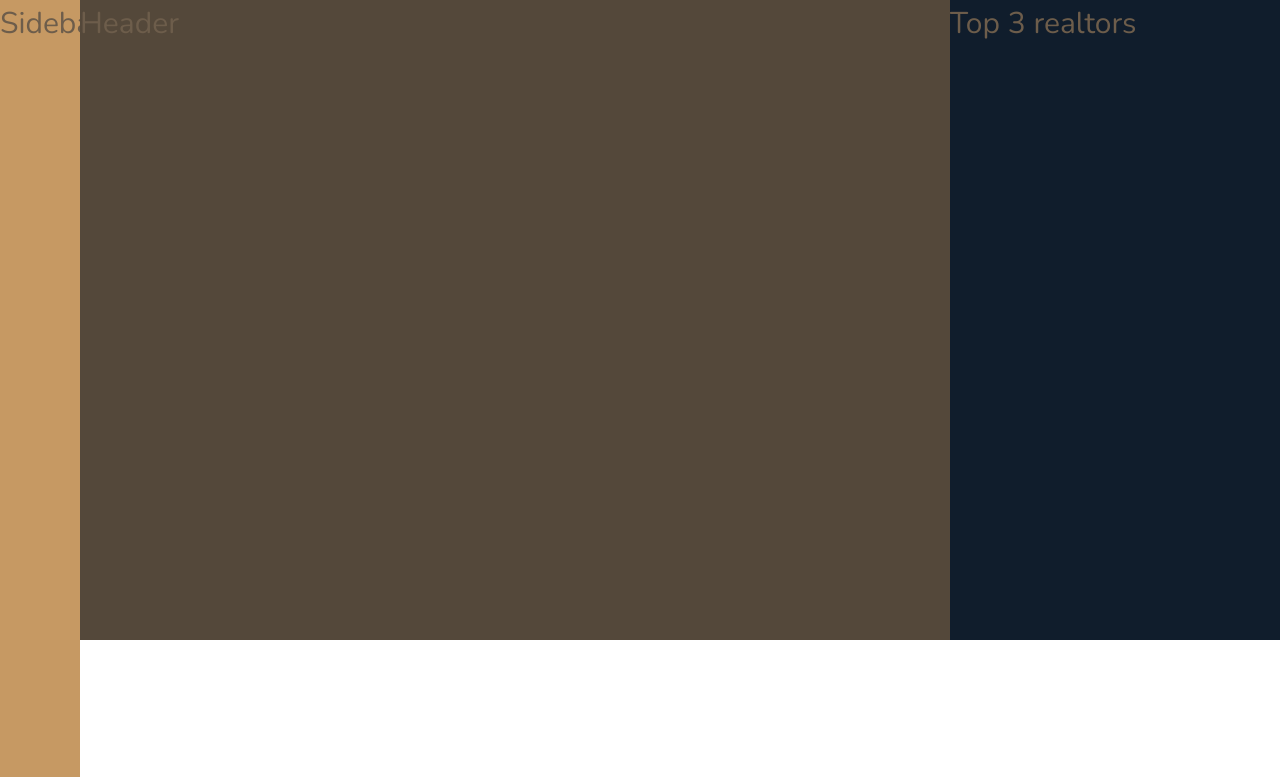
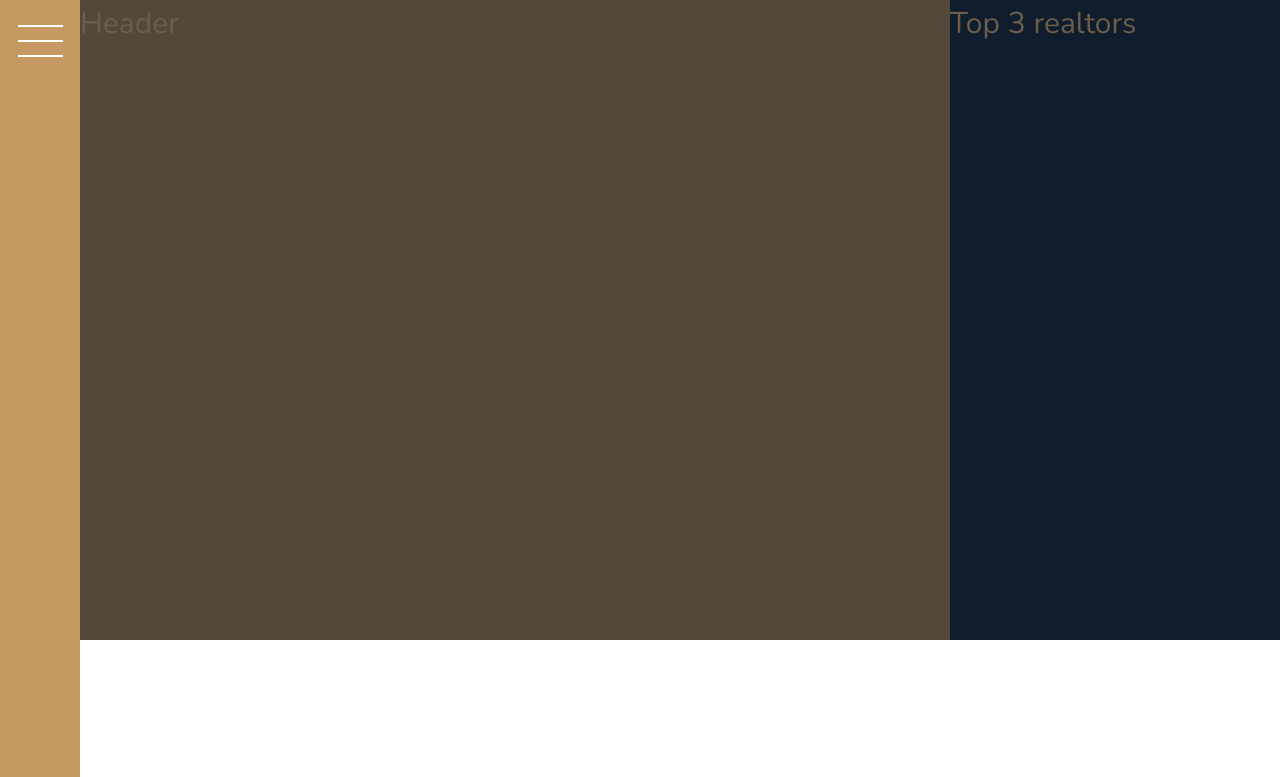
Before and after one commit to tundeszne/nexter, a website: page index.html in a window 1280 px wide. Shown: the top 777 px of the page. Drawn offline with nearby package versions, Linux system fonts and the light colour scheme.

Commit message:
create sidebar button

```diff
--- a/index.html
+++ b/index.html
@@ -15,7 +15,9 @@
     <title>nexter &mdash; your home, your freedom</title>
   </head>
   <body class="container">
-    <div class="sidebar">Sidebar</div>
+    <div class="sidebar">
+      <button class="nav-btn"></button>
+    </div>
 
     <header class="header">Header</header>
 
@@ -353,7 +355,7 @@
 
     <footer class="footer">
       <ul class="nav">
-        <li class="nav__item"><a href="#" class="nav__link">Find your dream home</a> </li>
+        <li class="nav__item"><a href="#" class="nav__link">Find your dream home</a></li>
         <li class="nav__item"><a href="#" class="nav__link">Request proposal</a></li>
         <li class="nav__item"><a href="#" class="nav__link">Download home planner</a></li>
         <li class="nav__item"><a href="#" class="nav__link">Contact us</a></li>
--- a/sass/_sidebar.scss
+++ b/sass/_sidebar.scss
@@ -2,4 +2,29 @@
   background-color: $color-primary;
   grid-column: sidebar-start / sidebar-end;
   grid-row: 1 / -1;
+
+  display: flex;
+  justify-content: center;
 }
+
+.nav-btn {
+  border: none;
+  border-radius: 0;
+
+  background-color: #fff;
+  height: 2px;
+  width: 4.5rem;
+  margin-top: 4rem;
+
+  &::before,
+  &::after {
+    background-color: #fff;
+    height: 2px;
+    width: 4.5rem;
+    content: "";
+    display: block;
+  }
+
+  &::before { transform: translateY(-1.5rem);}
+  &::after { transform: translateY(1.3rem);}
+}
```
Also changed, not shown: css/style.css.
